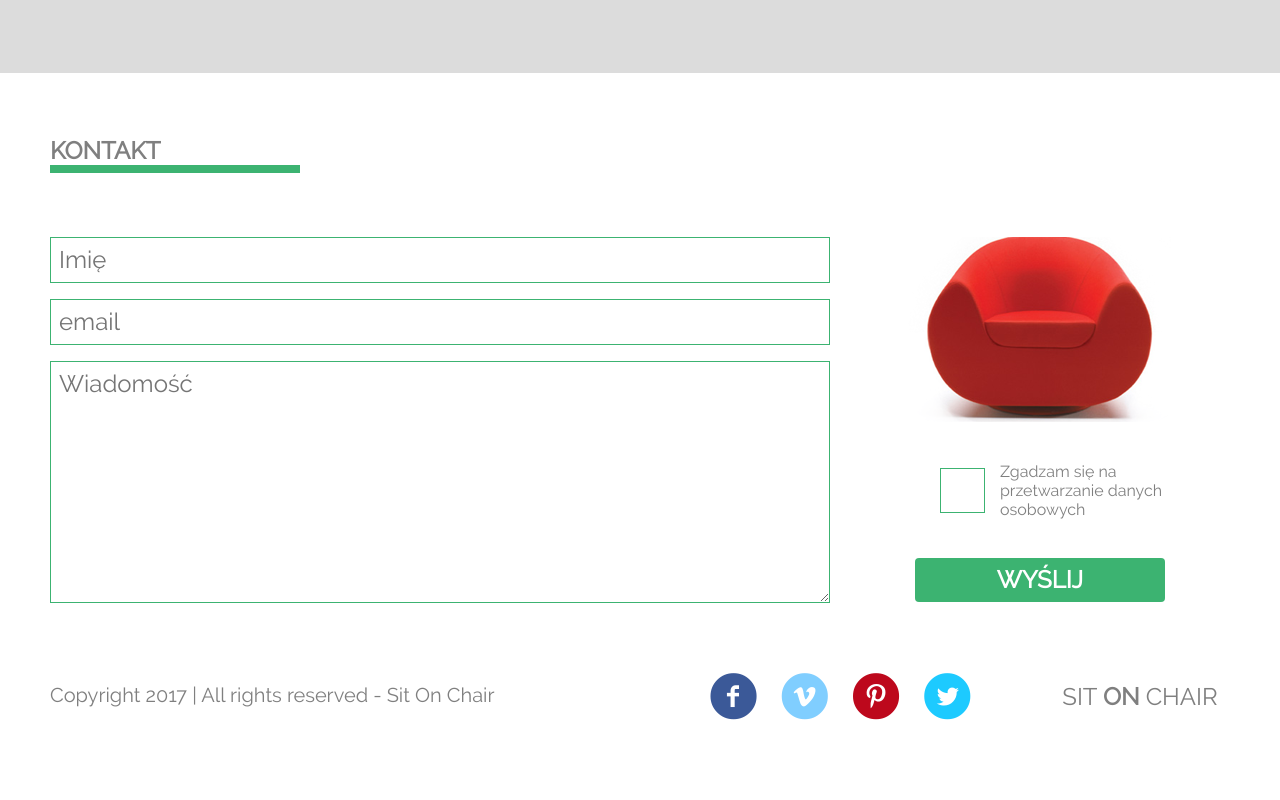
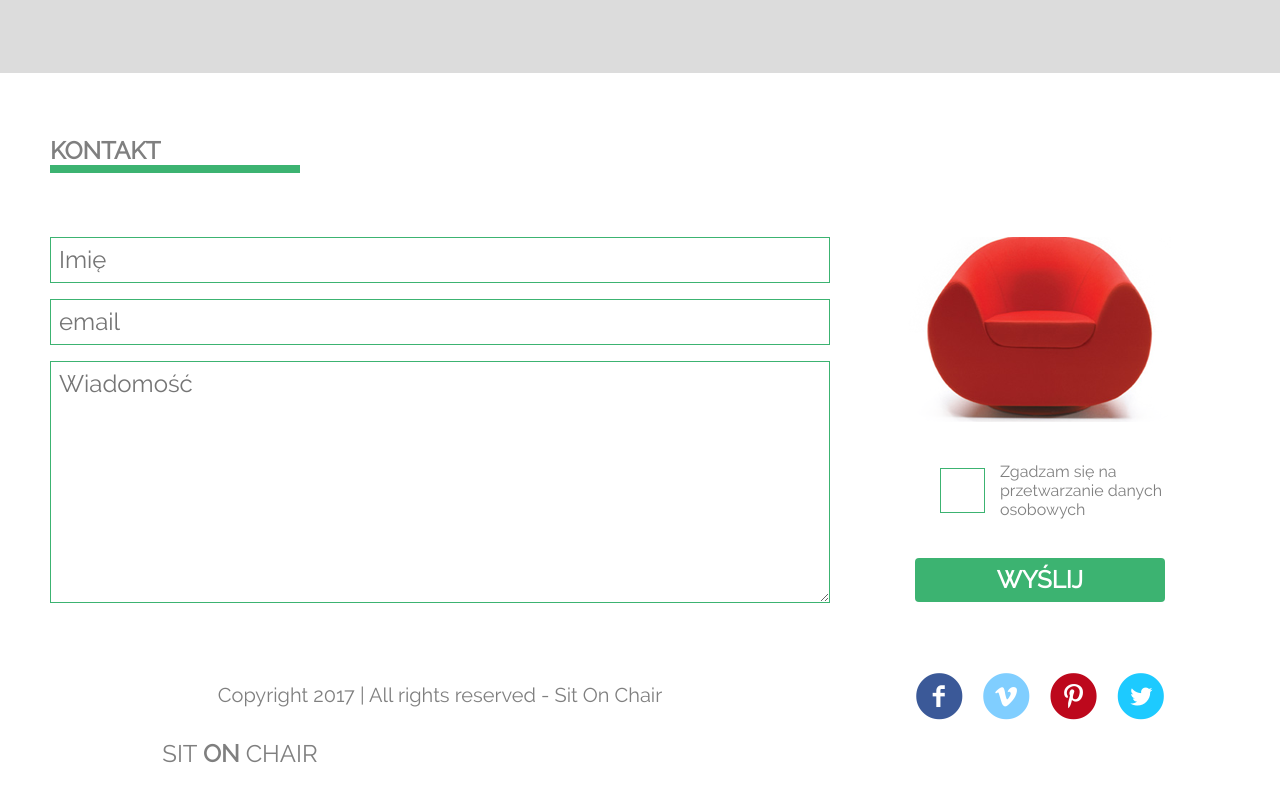
Before and after one commit to wojciechKomorowski/Sit-on-chair, a website: page index.html in a window 1280 px wide. Shown: the part 1518-2318 px from the top of the page. Drawn offline with nearby package versions, Linux system fonts and the light colour scheme; files that its build step writes are made by us from their sources.

Commit message:
Improved display

```diff
--- a/sass/partials/_footer.scss
+++ b/sass/partials/_footer.scss
@@ -5,14 +5,16 @@
     margin-top: $xl-margin-size * 2;
     margin-bottom: $xl-margin-size;
     &__copyrights {
-        max-width: 650px;
+        display: flex;
+        justify-content: center;
         p {
             font-size: $l-font-size;
             color: rgba(0, 0, 0, 0.5);
         }
     }
     &__social-icons {
-        max-width: 350px;
+        display: flex;
+        justify-content: center;
         a {
             position: relative;
             top: -15px;
@@ -21,10 +23,10 @@
         }
     }
     &__logo {
-        max-width: 200px;
+        display: flex;
+        justify-content: center;
         font-size: $xl-font-size;
         text-transform: uppercase;
-        text-align: center;
         a {
             color: rgba(0, 0, 0, 0.5);
             span {
@@ -33,6 +35,10 @@
         }
         a:hover {
             color: $main-color;
+        }
+        @media (min-width: 790px) and (max-width: 1175px) {
+            margin-left: 25%;
+            margin-right: 75%;
         }
     }
 }
```
